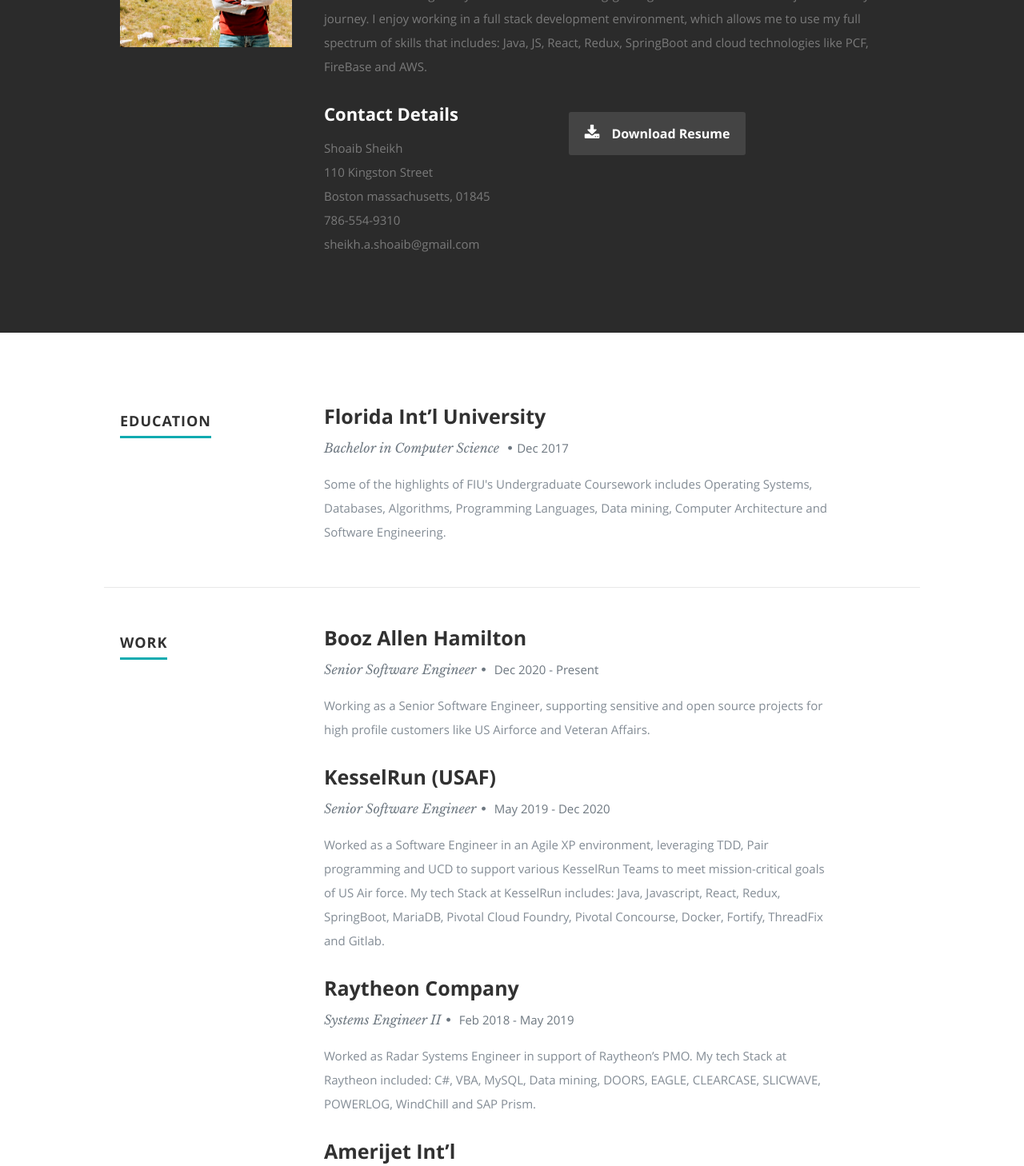
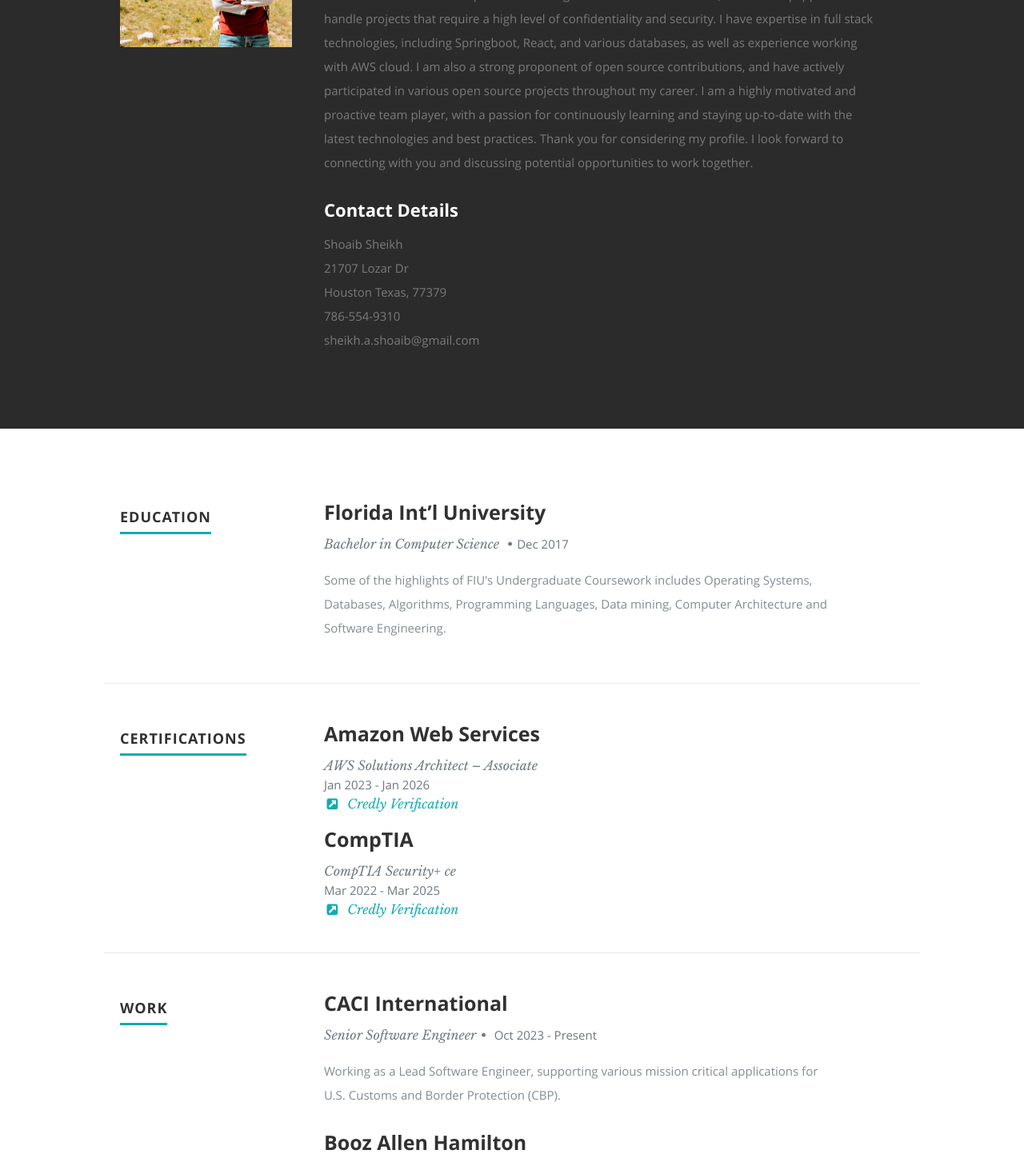
Before and after one commit to ShobyP/react-resume, a React (Create React App) app: page / in a window 1280 px wide. Shown: the part 1020-2478 px from the top of the page at 80% size. Built offline with nearby package versions, Linux system fonts and the light colour scheme.

Commit message:
fixes various compile issues

```diff
--- a/public/resumeData.json
+++ b/public/resumeData.json
@@ -2,16 +2,16 @@
   "main": {
     "name":"Shoaib Sheikh",
     "occupation":"Software Engineer",
-    "description":" with an Active Top Secret Clearance. I am a highly analytical engineer who takes pride in his craft of writing clean, testable and maintainable code. I love to keep myself up to date by learning new technologies and industry best practices",
-    "bio":"I am a software engineers who loves to get challenged. I love solving difficult problems and help my team overcome obstacles. I love to keep my team's performance at top notch by keep myself up to date with technologies myself as well as mentoring/guiding other team members to join me in my journey. I enjoy working in a full stack development environment, which allows me to use my full spectrum of skills that includes: Java, JS, React, Redux, SpringBoot and cloud technologies like PCF, FireBase and AWS.",
+    "description":" I have an Active Top Secret Clearance and possess strong analytical skills. I am dedicated to producing clean, testable, and maintainable code, and take pride in my profession. Additionally, I am committed to staying current with new technologies and industry best practices through ongoing education and training.",
+    "bio":" As a software engineer with over 10 years of experience, I have a proven track record of delivering high-quality software solutions for both defence and public sector organizations. With a top secret clearance and extensive experience working with sensitive information, I am well-equipped to handle projects that require a high level of confidentiality and security. I have expertise in full stack technologies, including Springboot, React, and various databases, as well as experience working with AWS cloud. I am also a strong proponent of open source contributions, and have actively participated in various open source projects throughout my career. I am a highly motivated and proactive team player, with a passion for continuously learning and staying up-to-date with the latest technologies and best practices. Thank you for considering my profile. I look forward to connecting with you and discussing potential opportunities to work together.",
     "contactmessage":"If you are interested in knowing more about the kind of work that excited me the most, please don't hesitate to contact me.",
     "email": "sheikh.a.shoaib@gmail.com",
     "phone": "786-554-9310",
     "address":{
-      "street":"110 Kingston Street",
-      "city":"Boston",
-      "state":"massachusetts",
-      "zip": "01845"
+      "street":"21707 Lozar Dr",
+      "city":"Houston",
+      "state":"Texas",
+      "zip": "77379"
     },
     "website": "https://ssheikh-portfolio.web.app/",
     "resumedownload":"https://ssheikh-portfolio.web.app/resume",
@@ -38,11 +38,31 @@
         "description":"Some of the highlights of FIU's Undergraduate Coursework includes Operating Systems, Databases, Algorithms, Programming Languages, Data mining, Computer Architecture and Software Engineering."
       }
     ],
+    "certifications":[
+      {
+        "certification":"AWS Solutions Architect – Associate",
+        "issuedBy":"Amazon Web Services",
+        "validity":"Jan 2023 - Jan 2026",
+        "credly": "https://www.credly.com/badges/90322bd3-8e65-4159-8720-2e0b071be999/public_url"
+      },
+      {
+        "certification":"CompTIA Security+ ce",
+        "issuedBy":"CompTIA",
+        "validity":"Mar 2022 - Mar 2025",
+        "credly": "https://www.credly.com/badges/18706b1a-5838-4a5d-b86b-9bf55721a7f8/public_url"
+      }
+    ],
     "work":[
+      {
+        "company":"CACI International",
+        "title":"Senior Software Engineer",
+        "years":"Oct 2023 - Present",
+        "description":"Working as a Lead Software Engineer, supporting various mission critical applications for U.S. Customs and Border Protection (CBP)."
+      },
       {
         "company":"Booz Allen Hamilton",
         "title":"Senior Software Engineer",
-        "years":"Dec 2020 - Present",
+        "years":"Dec 2020 - Oct 2023",
         "description":"Working as a Senior Software Engineer, supporting sensitive and open source projects for high profile customers like US Airforce and Veteran Affairs."
       },
       {
--- a/src/Components/About.js
+++ b/src/Components/About.js
@@ -13,7 +13,6 @@
       var zip = this.props.data.address.zip;
       var phone= this.props.data.phone;
       var email = this.props.data.email;
-      var resumeDownload = this.props.data.resumedownload;
     }
 
     return (
@@ -39,11 +38,6 @@
                      <span>{email}</span>
 					   </p>
                </div>
-               <div className="columns download">
-                  <p>
-                     <a href={resumeDownload} className="button"><i className="fa fa-download"></i>Download Resume</a>
-                  </p>
-               </div>
             </div>
          </div>
       </div>
--- a/src/Components/Resume.js
+++ b/src/Components/Resume.js
@@ -5,17 +5,36 @@
 
     if(this.props.data){
       var skillmessage = this.props.data.skillmessage;
+
+      //Education:
       var education = this.props.data.education.map(function(education){
         return <div key={education.school}><h3>{education.school}</h3>
         <p className="info">{education.degree} <span>&bull;</span><em className="date">{education.graduated}</em></p>
         <p>{education.description}</p></div>
       })
+
+      //Certifications:
+      var certifications = this.props.data.certifications.map(function(certification){
+        return <div key={certification.certification}><h3>{certification.issuedBy}</h3>
+        <div>
+         <p className="info">{certification.certification} <div><em className="date">{certification.validity}</em></div>
+        <div>
+         <a href={certification.credly} target="_blank" className="link"><i className="fa fa-fw fa-external-link-square"  aria-hidden="true"></i>&nbsp; Credly Verification</a>
+         </div>
+        </p>
+        </div>
+        </div>
+      })
+
+      //Work History
       var work = this.props.data.work.map(function(work){
         return <div key={work.company}><h3>{work.company}</h3>
             <p className="info">{work.title}<span>&bull;</span> <em className="date">{work.years}</em></p>
             <p>{work.description}</p>
         </div>
       })
+
+      //Skillset:
       var skills = this.props.data.skills.map(function(skills){
         var className = 'bar-expand '+skills.name.toLowerCase();
         return <li key={skills.name}><span style={{width:skills.level}}className={className}></span><em>{skills.name}</em></li>
@@ -34,6 +53,20 @@
             <div className="row item">
                <div className="twelve columns">
                  {education}
+               </div>
+            </div>
+         </div>
+      </div>
+
+      <div className="row education">
+         <div className="three columns header-col">
+            <h1><span>Certifications</span></h1>
+         </div>
+
+         <div className="nine columns main-col">
+            <div className="row item">
+               <div className="twelve columns">
+                 {certifications}
                </div>
             </div>
          </div>
```
Also changed, not shown: firebase.json, 4 other files (tests, documents, lock files or other folders).
